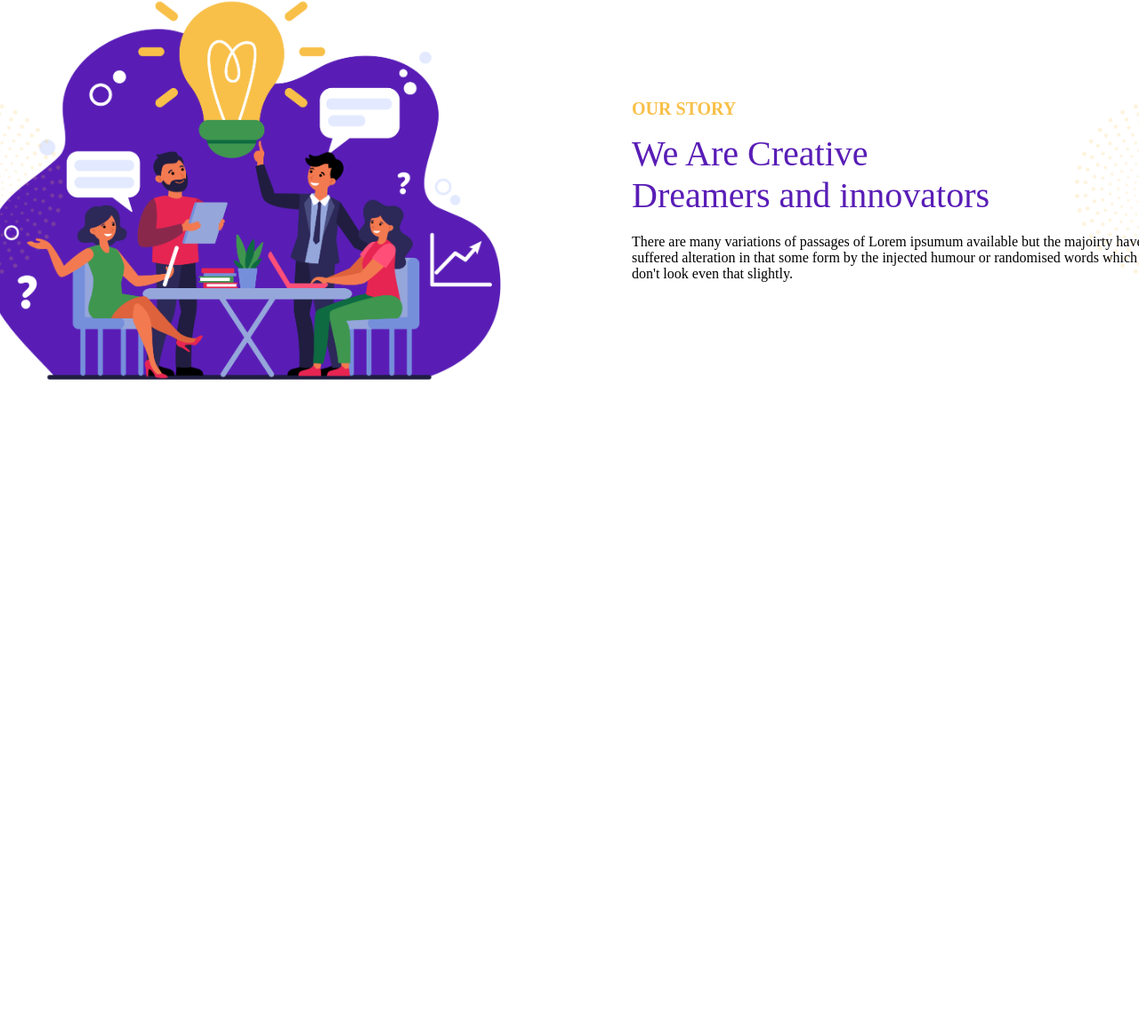
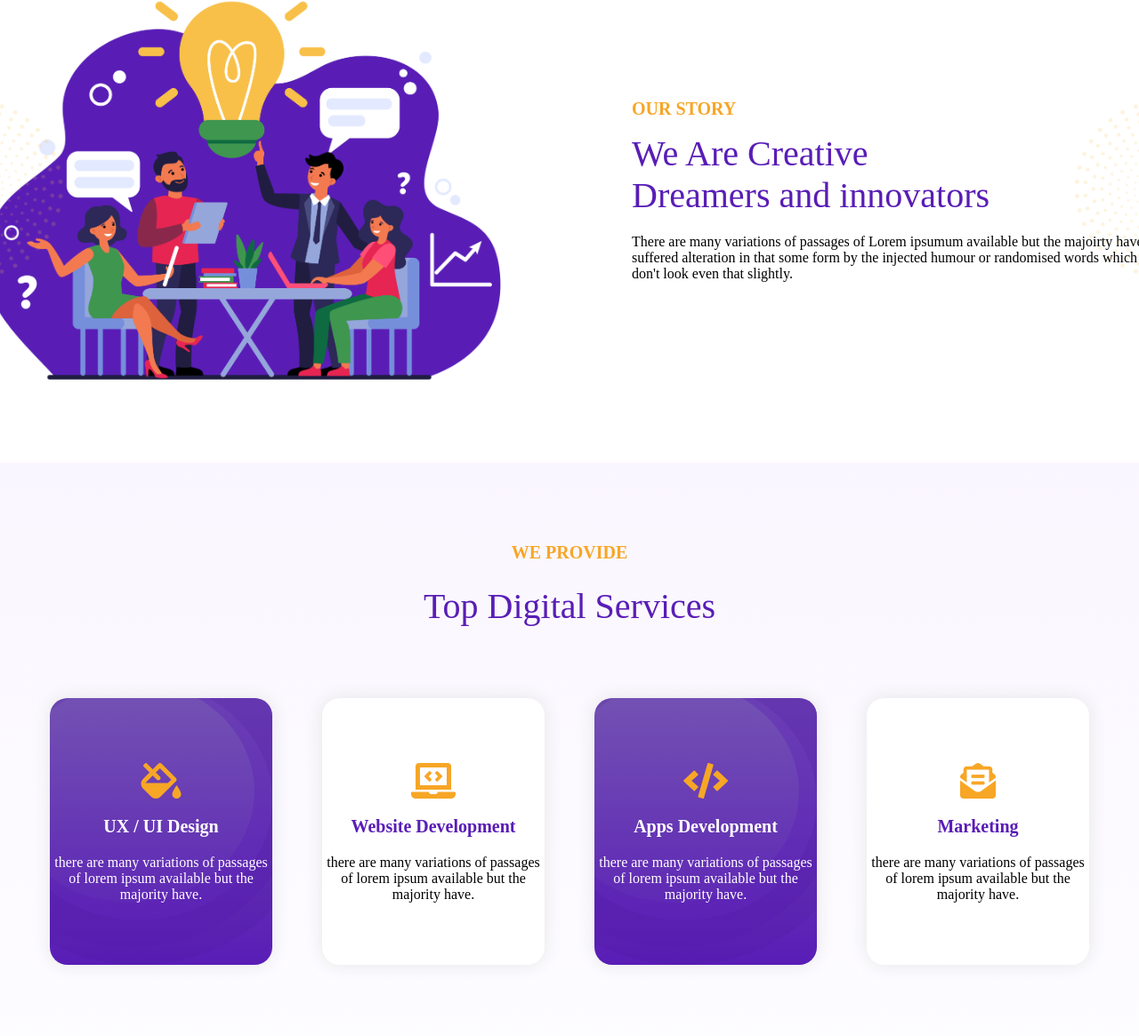
Before and after one commit to iifawzi/deluxe-eg, a plain HTML site: page index.html in a window 1280 px wide. Shown: the part 643-1808 px from the top of the page at 89% size. Before the commit the page ends 1163 px from the top, so only its background shows below. Drawn offline with Linux system fonts and the light colour scheme; a script that the page names is missing; files whose address does not match are found by name; a web font is replaced by a local one.

Commit message:
add services's section

```diff
--- a/index.html
+++ b/index.html
@@ -8,6 +8,7 @@
   <link rel="stylesheet" href="./styles/main.css">
   <link rel="stylesheet" href="./styles/home.css">
   <link rel="stylesheet" href="./styles/aboutus.css">
+  <link rel="stylesheet" href="./styles/services.css">
   <script src="./scripts/index.js"></script>
   <title>Deluxe Egypt</title>
 </head>
@@ -39,32 +40,86 @@
           <span class="first">WE ARE HERE</span>
           <span class="second">To Grow Your Bussiness</span>
           <span class="third">
-            There are many variations of passages of Lorem ipsumum available but the majoirty have suffered alteration in that some form by the injected humour or randomised words which don't look even that slightly.
+            There are many variations of passages of Lorem ipsumum available but the majoirty have suffered alteration
+            in that some form by the injected humour or randomised words which don't look even that slightly.
           </span>
         </div>
         <div class="right">
-          <img src="./assets/images/header-pic.png"/>
+          <img src="./assets/images/header-pic.png" />
         </div>
       </div>
     </div>
   </header>
 
 
-<!-- About us Section -->
+  <!-- About us Section -->
   <section class="aboutus">
     <div class="left">
-      <img src="./assets/images/aboutus-pic.png"/>
+      <img src="./assets/images/aboutus-pic.png" />
     </div>
     <div class="right">
       <span class="title">OUR STORY</span>
       <span class="heading">We Are Creative</span>
       <span class="heading heading-2">Dreamers and innovators</span>
       <span class="desc">
-        There are many variations of passages of Lorem ipsumum available but the majoirty have suffered alteration in that some form by the injected humour or randomised words which don't look even that slightly.
+        There are many variations of passages of Lorem ipsumum available but the majoirty have suffered alteration in
+        that some form by the injected humour or randomised words which don't look even that slightly.
       </span>
     </div>
-    <img class="points-aboutus points-aboutus-right" src="./assets/images/points.png"/>
-    <img class="points-aboutus points-aboutus-left" src="./assets/images/points.png"/>
+    <img class="points-aboutus points-aboutus-right" src="./assets/images/points.png" />
+    <img class="points-aboutus points-aboutus-left" src="./assets/images/points.png" />
+  </section>
+
+  <!-- Services -->
+  <section class="services">
+    <span class="title">WE PROVIDE</span>
+    <span class="heading">Top Digital Services</span>
+    <div class="cards">
+      <div class="card colored">
+        <div class="card-circle card-circle-first"></div>
+        <div class="card-circle card-circle-second"></div>
+        <span class="icon">
+          <i class="fas fa-fill-drip"></i>
+        </span>
+        <span class="title">UX / UI Design</span>
+        <span class="desc">
+          there are many variations of passages of lorem ipsum available but the majority have.
+        </span>
+      </div>
+      <div class="card">
+        <div class="card-circle card-circle-first"></div>
+        <div class="card-circle card-circle-second"></div>
+        <span class="icon">
+          <i class="fas fa-laptop-code"></i>
+        </span>
+        <span class="title">Website Development</span>
+        <span class="desc">
+          there are many variations of passages of lorem ipsum available but the majority have.
+        </span>
+      </div>
+      <div class="card colored">
+        <div class="card-circle card-circle-first"></div>
+        <div class="card-circle card-circle-second"></div>
+        <span class="icon">
+          <i class="fas fa-code"></i>
+        </span>
+        <span class="title">Apps Development</span>
+        <span class="desc">
+          there are many variations of passages of lorem ipsum available but the majority have.
+        </span>
+      </div>
+      <div class="card">
+        <div class="card-circle card-circle-first"></div>
+        <div class="card-circle card-circle-second"></div>
+        <span class="icon">
+          <i class="fas fa-envelope-open-text"></i>
+        </span>
+        <span class="title">Marketing</span>
+        <span class="desc">
+          there are many variations of passages of lorem ipsum available but the majority have.
+        </span>
+      </div>
+    </div>
   </section>
 </body>
 
--- a/styles/main.css
+++ b/styles/main.css
@@ -3,9 +3,11 @@
 :root {
     --white: #fff;
     --black: #000;
-    --yellow: #f8c048;
+    --yellow: #F7A626;
     --purple: #7351B3;
     --purple-light: #591DB6;
+    --pink: #FAF6FF;
+    --pink-light: #FDFCFF;
     --primary-color: var(--yellow);
 }
 @font-face {
--- /dev/null
+++ b/styles/services.css
@@ -0,0 +1,107 @@
+.services {
+    padding: 80px 0px;
+    width: 100%;
+    background-image: linear-gradient(to bottom, var(--pink),var(--pink-light));
+    display: flex;
+    flex-flow: column;
+    align-items: center;
+    padding-top: 90px;
+}
+
+.services > .title {
+    color: var(--primary-color);
+    font-weight: 900;
+    font-size: 2rem;
+}
+.services .heading {
+    margin-top: 25px;
+    font-size: 4rem;
+    color: var(--purple-light);
+}
+.services .cards {
+    margin-top: 80px;
+    width: 100%;
+    display: flex;
+    flex-flow: row;
+    justify-content: space-evenly;
+    align-items: center;
+}
+.card {
+    border-radius: 20px;
+    background-color: white;
+    box-shadow: 0px 0px 20px 0px rgb(230, 230, 230);
+    width: 250px;
+    height: 300px;
+    display: flex;
+    flex-flow: column;
+    align-items: center;
+    justify-content: center;
+    text-align: center;
+    cursor: pointer;
+    transition: 0.4s;
+    position: relative;
+    top: 0px;
+    overflow-x: hidden;
+}
+.card:hover {
+    top: -15px;
+}
+.card.colored {
+    background-image: linear-gradient(to bottom,var(--purple),var(--purple-light));
+
+}
+
+.card > .icon {
+    font-size: 4rem;
+    color: var(--primary-color);
+    margin-bottom: 15px;
+    transition: 0.4s;
+    z-index: 1000;
+}
+
+
+.card > .title {
+    font-size: 2rem;
+    color: var(--purple-light);
+    font-weight: 900;
+    margin-bottom: 20px;
+    transition: 0.4s;
+    z-index: 1000;
+}
+.card.colored > .title {
+    color: var(--white);
+}
+.card .desc {
+    z-index: 1000;
+}
+.card.colored > .desc {
+    color: var(--white);
+}
+
+
+.card-circle {
+    display: none;
+}
+.colored .card-circle {
+    display: block;
+    z-index: 1;
+    position: absolute;
+    border-radius: 50%;
+}
+
+.card-circle-first {
+    width: 380px;
+    height: 350px;
+    border: 50px solid #5a1db6d8;
+    left: -100px;
+    top: -70px;
+    opacity: 0.4;
+}
+.card-circle-second {
+    width: 400px;
+    height: 370px;
+    border: 50px solid #4e1a9c77;
+    left: -100px;
+    top: -70px;
+    opacity: 0.4;
+}
```
